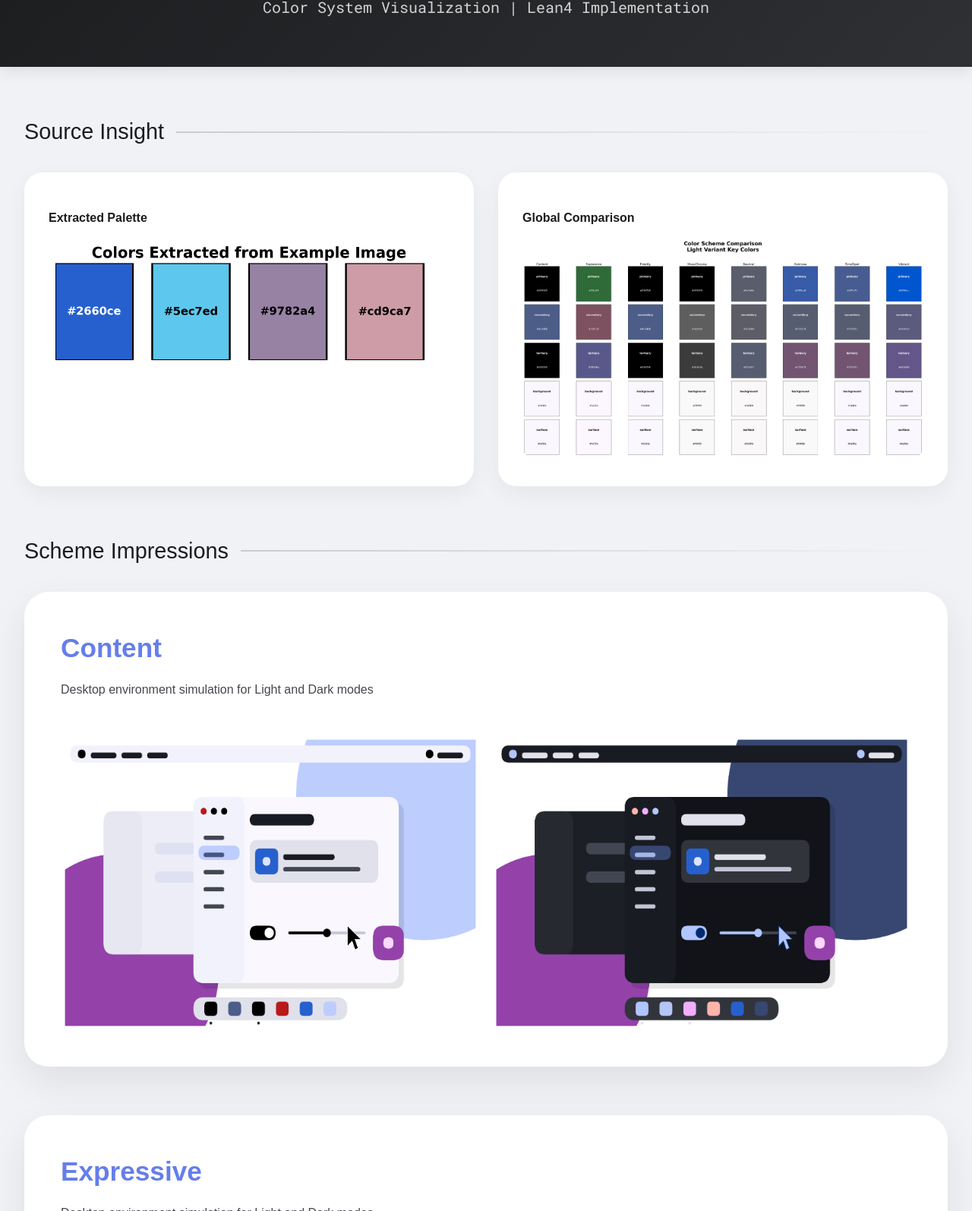
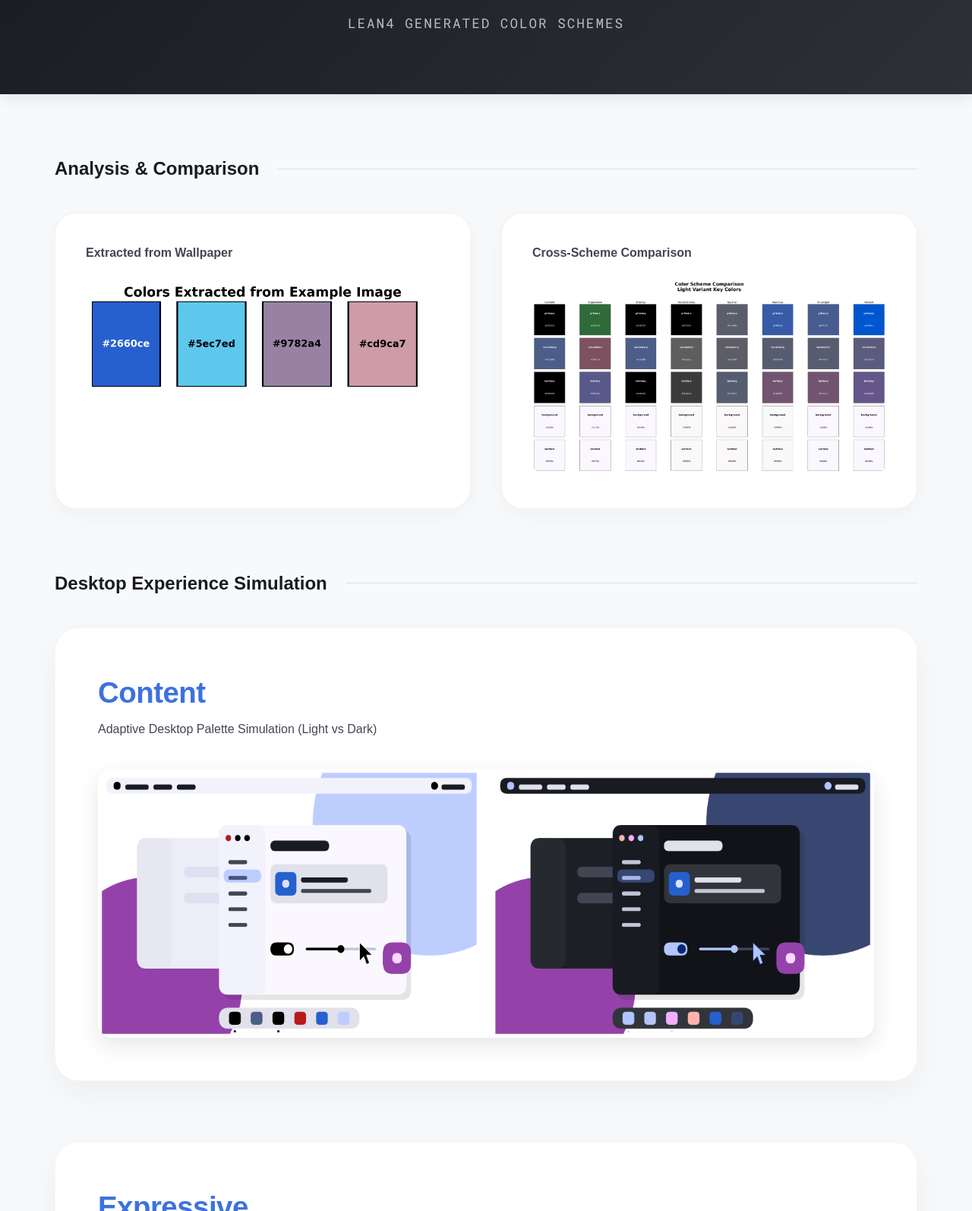
Before and after one commit to Acomage/material, a plain HTML site: page index.html in a window 1280 px wide. Shown: the part 158-1752 px from the top of the page at 76% size. Drawn offline with Linux system fonts and the light colour scheme; a web font is replaced by a local one.

Commit message:
move index to root

```diff
--- a/example/visualization/index.html
+++ b/index.html
@@ -10,11 +10,11 @@
     <link href="https://fonts.googleapis.com/css2?family=Google+Sans:wght@400;500;700&family=Roboto+Mono&display=swap" rel="stylesheet">
     <style>
         :root {
-            --primary: #667eea;
-            --bg: #f0f2f5;
+            --primary: #3c71df;
+            --bg: #f8f9fa;
             --card-bg: #ffffff;
-            --text-main: #1a1c1e;
-            --text-sub: #44474e;
+            --text-main: #191b22;
+            --text-sub: #424653;
         }
 
         * { box-sizing: border-box; }
@@ -29,162 +29,149 @@
         }
 
         header {
-            background: linear-gradient(135deg, #1a1c1e 0%, #2f3033 100%);
+            background: linear-gradient(135deg, #191b22 0%, #2e3037 100%);
             color: white;
-            padding: 4rem 2rem;
+            padding: 5rem 2rem;
             text-align: center;
             margin-bottom: 3rem;
             box-shadow: 0 4px 20px rgba(0,0,0,0.1);
         }
 
-        h1 { font-size: 3rem; margin: 0; font-weight: 700; letter-spacing: -1px; }
-        .tagline { font-size: 1.25rem; opacity: 0.8; margin-top: 1rem; font-family: 'Roboto Mono', monospace; }
+        h1 { font-size: 3.2rem; margin: 0; font-weight: 700; letter-spacing: -1.5px; }
+        .tagline { font-size: 1.1rem; opacity: 0.7; margin-top: 1.2rem; font-family: 'Roboto Mono', monospace; text-transform: uppercase; letter-spacing: 2px; }
 
         .container {
-            max-width: 1400px;
+            max-width: 1200px;
             margin: 0 auto;
             padding: 0 2rem;
         }
 
         .section-title {
-            font-size: 1.8rem;
-            margin: 4rem 0 2rem;
+            font-size: 1.5rem;
+            margin: 5rem 0 2.5rem;
             display: flex;
             align-items: center;
-            gap: 1rem;
+            gap: 1.5rem;
+            font-weight: 700;
         }
 
         .section-title::after {
             content: "";
-            height: 2px;
+            height: 1px;
             flex-grow: 1;
-            background: linear-gradient(to right, #ccc, transparent);
+            background: rgba(0,0,0,0.1);
         }
 
-        /* Top Overview Cards */
         .overview-grid {
             display: grid;
             grid-template-columns: 1fr 1fr;
-            gap: 2rem;
+            gap: 2.5rem;
             margin-bottom: 3rem;
         }
 
         .glass-card {
             background: var(--card-bg);
-            border-radius: 24px;
-            padding: 2rem;
-            box-shadow: 0 10px 30px rgba(0,0,0,0.05);
-            transition: transform 0.3s ease;
+            border-radius: 28px;
+            padding: 2.5rem;
+            box-shadow: 0 8px 30px rgba(0,0,0,0.04);
+            border: 1px solid rgba(0,0,0,0.05);
+            transition: all 0.4s cubic-bezier(0.4, 0, 0.2, 1);
         }
 
-        .glass-card:hover { transform: translateY(-5px); }
+        .glass-card:hover { transform: translateY(-8px); box-shadow: 0 20px 40px rgba(0,0,0,0.08); }
+        .glass-card p { margin-top: 0; font-weight: 700; color: var(--text-sub); margin-bottom: 1.5rem; }
         .glass-card img { width: 100%; border-radius: 12px; }
 
-        /* Individual Scheme Section */
         .scheme-showcase {
             display: flex;
             flex-direction: column;
-            gap: 4rem;
-            margin-bottom: 5rem;
+            gap: 5rem;
+            margin-bottom: 8rem;
         }
 
         .scheme-block {
             background: var(--card-bg);
             border-radius: 32px;
-            padding: 3rem;
-            box-shadow: 0 20px 50px rgba(0,0,0,0.08);
-            overflow: hidden;
+            padding: 3.5rem;
+            box-shadow: 0 15px 45px rgba(0,0,0,0.05);
+            border: 1px solid rgba(0,0,0,0.03);
         }
 
         .scheme-header {
-            display: flex;
-            justify-content: space-between;
-            align-items: flex-end;
-            margin-bottom: 2rem;
+            margin-bottom: 2.5rem;
         }
 
         .scheme-info h3 {
-            font-size: 2.2rem;
+            font-size: 2.4rem;
             margin: 0;
-            color: var(--primary);
+            letter-spacing: -0.5px;
+            color: #3c71df; /* 使用你的 Primary Color */
         }
 
         .desktop-preview {
             position: relative;
-            cursor: zoom-in;
-            transition: transform 0.4s cubic-bezier(0.165, 0.84, 0.44, 1);
-        }
-
-        .desktop-preview:hover {
-            transform: scale(1.02);
+            overflow: hidden;
+            border-radius: 20px;
+            box-shadow: 0 10px 30px rgba(0,0,0,0.1);
         }
 
         .desktop-preview img {
             width: 100%;
             height: auto;
-            border-radius: 16px;
             display: block;
+            transition: transform 0.6s ease;
         }
 
-        .color-strip {
-            display: flex;
-            height: 40px;
-            border-radius: 8px;
-            overflow: hidden;
-            margin-top: 2rem;
-            box-shadow: inset 0 0 0 1px rgba(0,0,0,0.05);
-        }
-
-        .color-dot {
-            flex: 1;
-            height: 100%;
-            position: relative;
+        .desktop-preview:hover img {
+            transform: scale(1.03);
         }
 
         footer {
-            padding: 5rem 2rem;
+            padding: 6rem 2rem;
             text-align: center;
-            opacity: 0.6;
-            font-size: 0.9rem;
+            background: #fff;
+            margin-top: 4rem;
+            border-top: 1px solid rgba(0,0,0,0.05);
         }
 
-        @media (max-width: 1000px) {
+        @media (max-width: 900px) {
             .overview-grid { grid-template-columns: 1fr; }
-            .scheme-block { padding: 1.5rem; }
+            .scheme-block { padding: 2rem; }
+            h1 { font-size: 2.4rem; }
         }
     </style>
 </head>
 <body>
     <header>
         <h1>Material You</h1>
-        <div class="tagline">Color System Visualization | Lean4 Implementation</div>
+        <div class="tagline">Lean4 Generated Color Schemes</div>
     </header>
 
     <div class="container">
-        <div class="section-title">Source Insight</div>
+        <div class="section-title">Analysis & Comparison</div>
         <div class="overview-grid">
             <div class="glass-card">
-                <p><strong>Extracted Palette</strong></p>
-                <img src="extracted_colors.png" alt="Extracted colors">
+                <p>Extracted from Wallpaper</p>
+                <img src="example/visualization/extracted_colors.png" alt="Extracted colors">
             </div>
             <div class="glass-card">
-                <p><strong>Global Comparison</strong></p>
-                <img src="scheme_comparison.png" alt="Comparison">
+                <p>Cross-Scheme Comparison</p>
+                <img src="example/visualization/scheme_comparison.png" alt="Comparison">
             </div>
         </div>
 
-        <div class="section-title">Scheme Impressions</div>
+        <div class="section-title">Desktop Experience Simulation</div>
         <div class="scheme-showcase">
 
             <div class="scheme-block">
                 <div class="scheme-header">
                     <div class="scheme-info">
                         <h3>Content</h3>
-                        <p style="color: var(--text-sub)">Desktop environment simulation for Light and Dark modes</p>
+                        <p style="color: var(--text-sub); margin-top: 0.5rem;">Adaptive Desktop Palette Simulation (Light vs Dark)</p>
                     </div>
                 </div>
                 <div class="desktop-preview">
-                    <img src="desktop_concept_content.png" alt="Content concept">
+                    <img src="example/visualization/desktop_concept_content.png" alt="Content concept">
                 </div>
             </div>
 
@@ -192,11 +179,11 @@
                 <div class="scheme-header">
                     <div class="scheme-info">
                         <h3>Expressive</h3>
-                        <p style="color: var(--text-sub)">Desktop environment simulation for Light and Dark modes</p>
+                        <p style="color: var(--text-sub); margin-top: 0.5rem;">Adaptive Desktop Palette Simulation (Light vs Dark)</p>
                     </div>
                 </div>
                 <div class="desktop-preview">
-                    <img src="desktop_concept_expressive.png" alt="Expressive concept">
+                    <img src="example/visualization/desktop_concept_expressive.png" alt="Expressive concept">
                 </div>
             </div>
 
@@ -204,11 +191,11 @@
                 <div class="scheme-header">
                     <div class="scheme-info">
                         <h3>Fidelity</h3>
-                        <p style="color: var(--text-sub)">Desktop environment simulation for Light and Dark modes</p>
+                        <p style="color: var(--text-sub); margin-top: 0.5rem;">Adaptive Desktop Palette Simulation (Light vs Dark)</p>
                     </div>
                 </div>
                 <div class="desktop-preview">
-                    <img src="desktop_concept_fidelity.png" alt="Fidelity concept">
+                    <img src="example/visualization/desktop_concept_fidelity.png" alt="Fidelity concept">
                 </div>
             </div>
 
@@ -216,11 +203,11 @@
                 <div class="scheme-header">
                     <div class="scheme-info">
                         <h3>MonoChrome</h3>
-                        <p style="color: var(--text-sub)">Desktop environment simulation for Light and Dark modes</p>
+                        <p style="color: var(--text-sub); margin-top: 0.5rem;">Adaptive Desktop Palette Simulation (Light vs Dark)</p>
                     </div>
                 </div>
                 <div class="desktop-preview">
-                    <img src="desktop_concept_monochrome.png" alt="MonoChrome concept">
+                    <img src="example/visualization/desktop_concept_monochrome.png" alt="MonoChrome concept">
                 </div>
             </div>
 
@@ -228,11 +215,11 @@
                 <div class="scheme-header">
                     <div class="scheme-info">
                         <h3>Neutral</h3>
-                        <p style="color: var(--text-sub)">Desktop environment simulation for Light and Dark modes</p>
+                        <p style="color: var(--text-sub); margin-top: 0.5rem;">Adaptive Desktop Palette Simulation (Light vs Dark)</p>
                     </div>
                 </div>
                 <div class="desktop-preview">
-                    <img src="desktop_concept_neutral.png" alt="Neutral concept">
+                    <img src="example/visualization/desktop_concept_neutral.png" alt="Neutral concept">
                 </div>
             </div>
 
@@ -240,11 +227,11 @@
                 <div class="scheme-header">
                     <div class="scheme-info">
                         <h3>Rainbow</h3>
-                        <p style="color: var(--text-sub)">Desktop environment simulation for Light and Dark modes</p>
+                        <p style="color: var(--text-sub); margin-top: 0.5rem;">Adaptive Desktop Palette Simulation (Light vs Dark)</p>
                     </div>
                 </div>
                 <div class="desktop-preview">
-                    <img src="desktop_concept_rainbow.png" alt="Rainbow concept">
+                    <img src="example/visualization/desktop_concept_rainbow.png" alt="Rainbow concept">
                 </div>
             </div>
 
@@ -252,11 +239,11 @@
                 <div class="scheme-header">
                     <div class="scheme-info">
                         <h3>TonalSpot</h3>
-                        <p style="color: var(--text-sub)">Desktop environment simulation for Light and Dark modes</p>
+                        <p style="color: var(--text-sub); margin-top: 0.5rem;">Adaptive Desktop Palette Simulation (Light vs Dark)</p>
                     </div>
                 </div>
                 <div class="desktop-preview">
-                    <img src="desktop_concept_tonalspot.png" alt="TonalSpot concept">
+                    <img src="example/visualization/desktop_concept_tonalspot.png" alt="TonalSpot concept">
                 </div>
             </div>
 
@@ -264,11 +251,11 @@
                 <div class="scheme-header">
                     <div class="scheme-info">
                         <h3>Vibrant</h3>
-                        <p style="color: var(--text-sub)">Desktop environment simulation for Light and Dark modes</p>
+                        <p style="color: var(--text-sub); margin-top: 0.5rem;">Adaptive Desktop Palette Simulation (Light vs Dark)</p>
                     </div>
                 </div>
                 <div class="desktop-preview">
-                    <img src="desktop_concept_vibrant.png" alt="Vibrant concept">
+                    <img src="example/visualization/desktop_concept_vibrant.png" alt="Vibrant concept">
                 </div>
             </div>
 
@@ -276,8 +263,8 @@
     </div>
 
     <footer>
-        <p>&copy; 2024 Generated by Material You Lean4 Core</p>
-        <p>Dynamic Color Algorithms Visualization</p>
+        <p style="font-weight: 700; color: #191b22;">Material You Lean4 Core</p>
+        <p style="opacity: 0.5; font-size: 0.8rem;">Algorithms for Dynamic Color Generation</p>
     </footer>
 </body>
 </html>
```
Also changed, not shown: 1 other file.
